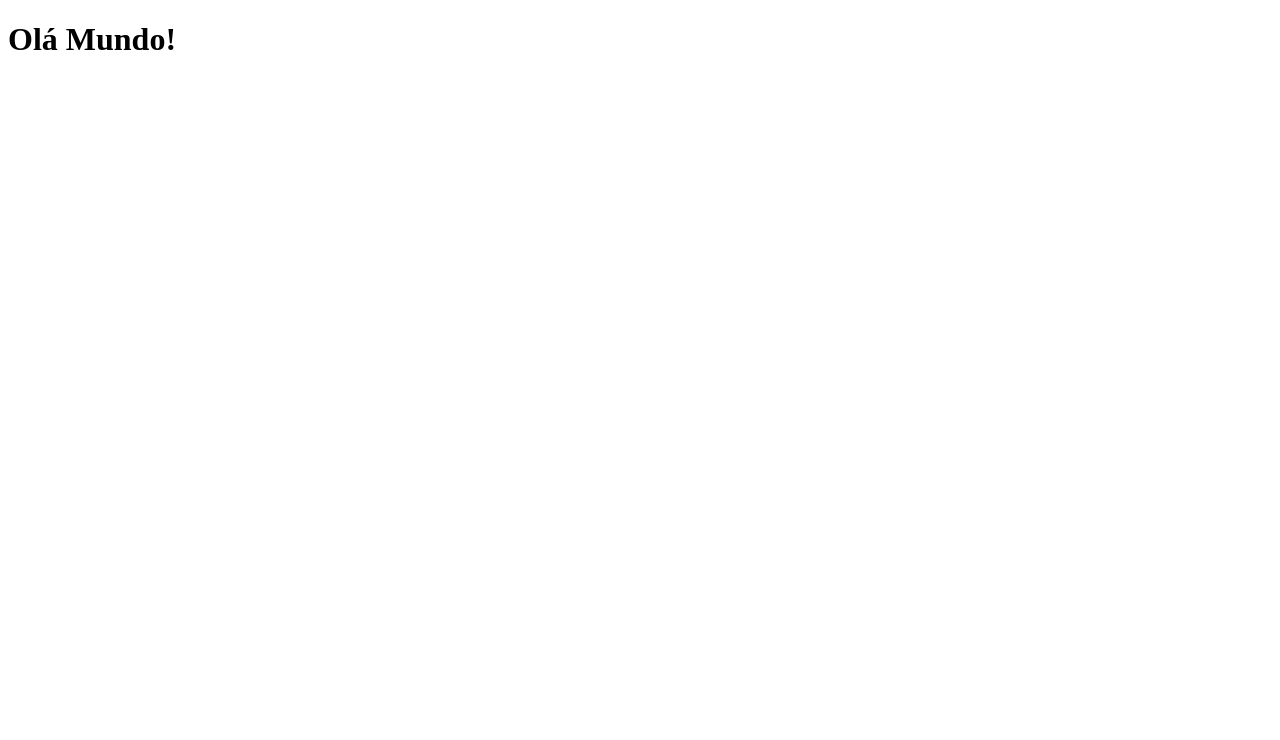
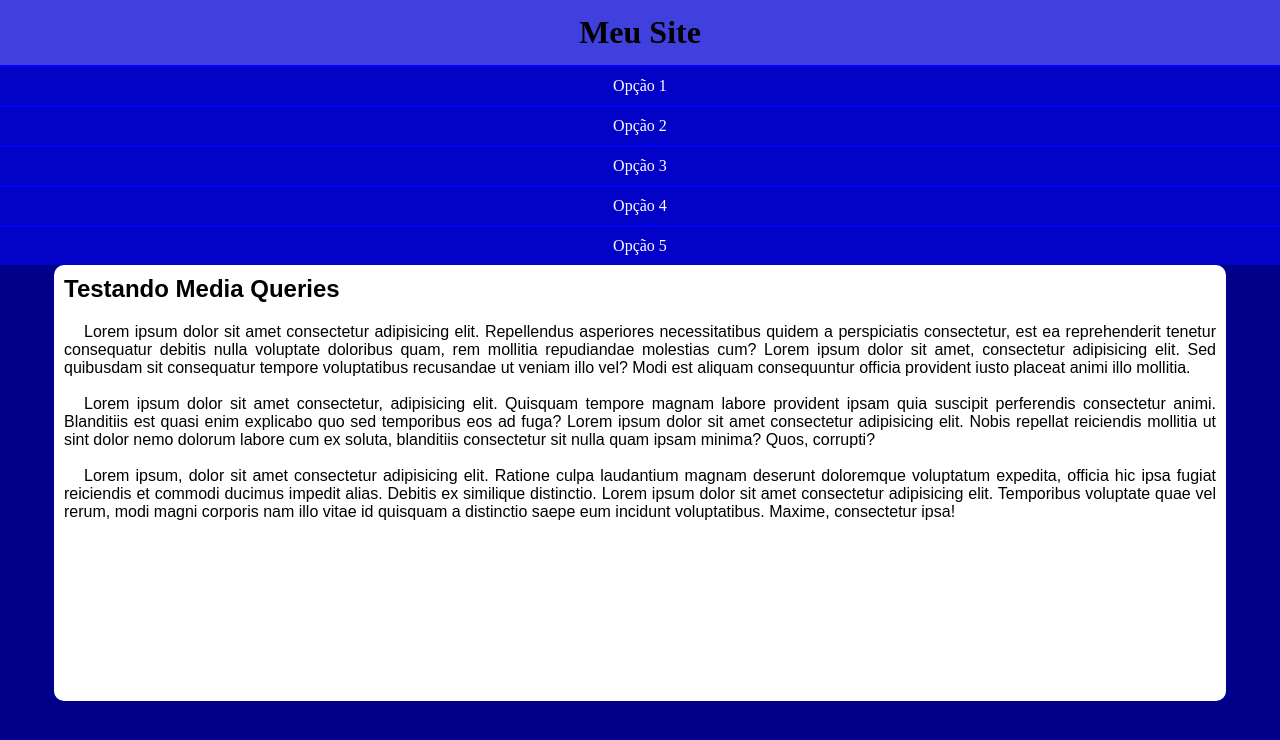
Before and after one commit to AiltonCh/html-css, a plain HTML site: page exercicios/ex026/mq005/index.html in a window 1280 px wide. Drawn offline with Linux system fonts and the light colour scheme.

Commit message:
ex026 mq005

```diff
--- /dev/null
+++ b/exercicios/ex026/mq005/estilos/style.css
@@ -0,0 +1,63 @@
+@charset "UTF-8";
+
+* {
+    margin: 0px;
+    padding: 0px;
+}
+
+body {
+    background-color: darkblue;
+}
+
+header {
+    background-color: rgb(64, 64, 222);
+}
+
+header h1 {
+    text-align: center;
+    padding: 14px;
+}
+
+menu {
+    display: block;
+}
+
+menu ul {
+    list-style-type: none;
+}
+
+menu a {
+    background-color:rgb(3, 3, 199);
+    display: block;
+    text-align: center;
+    text-decoration: none;
+    color: white;
+    padding: 10px;
+    border-top: 2px solid blue;
+
+}
+
+menu a:hover {
+    background-color: blue;
+}
+
+main {
+    font-family: Arial, Helvetica, sans-serif;
+    background-color: white;
+    width: 90vw;
+    height: 52vh;
+    text-align: justify;
+    border-radius: 10px;
+    margin-top: 10px;
+    margin: auto;
+    padding: 10px;
+
+}
+article h2 {
+    padding-bottom: 20px;
+    text-align: justify;
+}
+article p {
+    text-align: justify;
+    text-indent: 20px;
+}
--- a/exercicios/ex026/mq005/index.html
+++ b/exercicios/ex026/mq005/index.html
@@ -5,8 +5,30 @@
     <meta http-equiv="X-UA-Compatible" content="IE=edge">
     <meta name="viewport" content="width=device-width, initial-scale=1.0">
     <title>Media Query</title>
+    <link rel="stylesheet" href="estilos/style.css">
 </head>
 <body>
-    <h1>Olá Mundo!</h1>
+    <header>
+        <h1>Meu Site</h1>
+        <menu>
+            <ul>
+                <li><a href="#">Opção 1</a></li>
+                <li><a href="#">Opção 2</a></li>
+                <li><a href="#">Opção 3</a></li>
+                <li><a href="#">Opção 4</a></li>
+                <li><a href="#">Opção 5</a></li>
+            </ul>
+        </menu>
+    </header>
+    <main>
+        <article>
+            <h2>Testando Media Queries</h2>
+            <p>Lorem ipsum dolor sit amet consectetur adipisicing elit. Repellendus asperiores necessitatibus quidem a perspiciatis consectetur, est ea reprehenderit tenetur consequatur debitis nulla voluptate doloribus quam, rem mollitia repudiandae molestias cum? Lorem ipsum dolor sit amet, consectetur adipisicing elit. Sed quibusdam sit consequatur tempore voluptatibus recusandae ut veniam illo vel? Modi est aliquam consequuntur officia provident iusto placeat animi illo mollitia.</p><br>
+
+            <p>Lorem ipsum dolor sit amet consectetur, adipisicing elit. Quisquam tempore magnam labore provident ipsam quia suscipit perferendis consectetur animi. Blanditiis est quasi enim explicabo quo sed temporibus eos ad fuga?  Lorem ipsum dolor sit amet consectetur adipisicing elit. Nobis repellat reiciendis mollitia ut sint dolor nemo dolorum labore cum ex soluta, blanditiis consectetur sit nulla quam ipsam minima? Quos, corrupti?</p><br>
+
+            <p>Lorem ipsum, dolor sit amet consectetur adipisicing elit. Ratione culpa laudantium magnam deserunt doloremque voluptatum expedita, officia hic ipsa fugiat reiciendis et commodi ducimus impedit alias. Debitis ex similique distinctio. Lorem ipsum dolor sit amet consectetur adipisicing elit. Temporibus voluptate quae vel rerum, modi magni corporis nam illo vitae id quisquam a distinctio saepe eum incidunt voluptatibus. Maxime, consectetur ipsa!</p>
+        </article>
+    </main>
 </body>
 </html>
```
